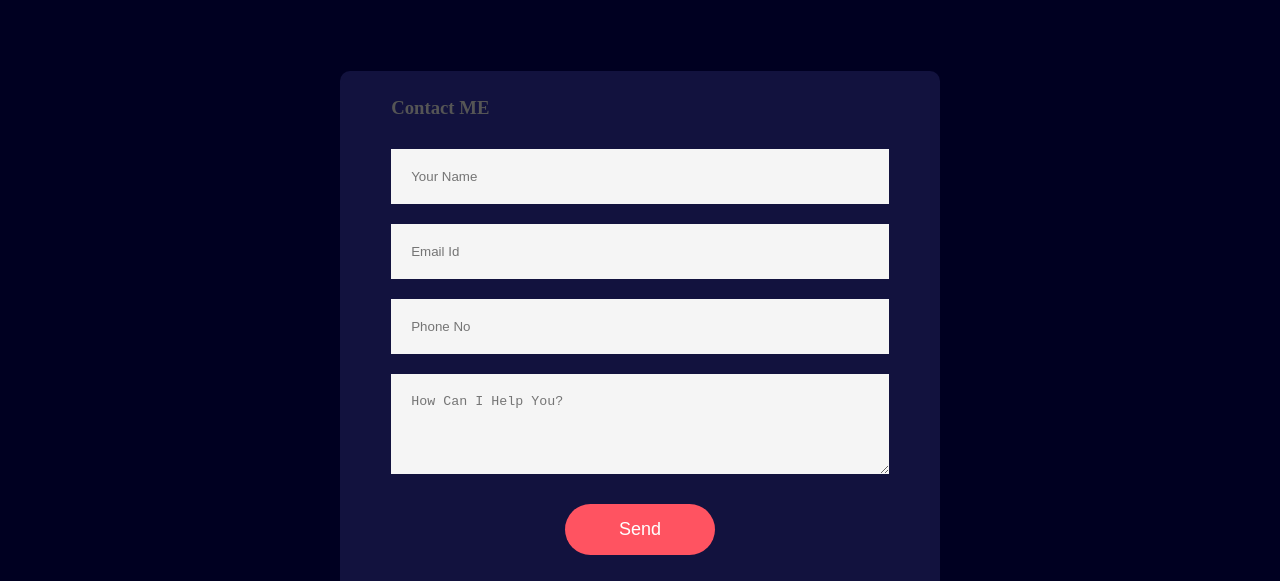
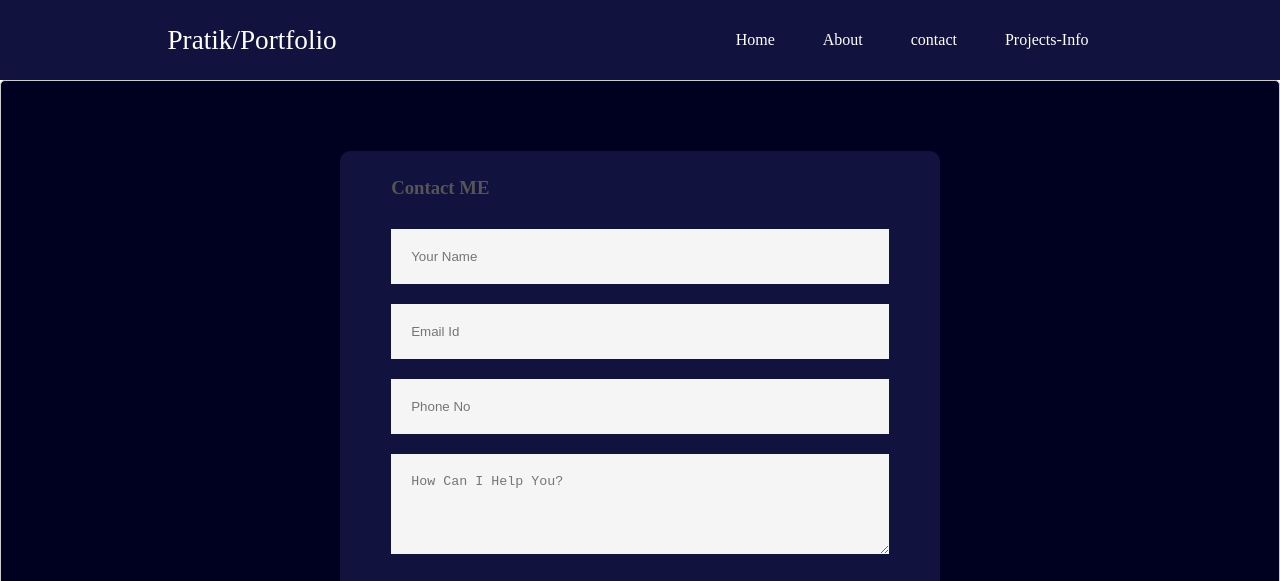
Before and after one commit to PratikBarguje/PratikBarguje, a plain HTML site: page contact.html in a window 1280 px wide. Shown: the top 581 px of the page. Drawn offline with Linux system fonts and the light colour scheme.

Commit message:
Update contact.html

```diff
--- a/contact.html
+++ b/contact.html
@@ -13,6 +13,36 @@
             padding: o;
             box-sizing: border-box;
         }
+        nav{
+        display: flex;
+        justify-content: space-around;
+        align-items: center;
+        height: 80px;
+        background-color: rgb(18, 18, 62);
+    }
+    nav ul{
+        display: flex;
+        justify-content: center;
+    }
+    nav ul li{
+        list-style: none;
+        margin: 24px;
+    }
+
+    nav ul li a{
+        text-decoration: none;
+        color: white;
+    }
+    nav ul li a:hover{
+        color: rgb(81, 81, 201);
+        font-size: 1.02rem;
+    }
+
+    .left{
+        font-size: 1.7rem;
+        color: white;
+    }
+
         .container{
             width: 100%;
             height: 100vh;
@@ -20,6 +50,8 @@
             display: flex;
             align-items: center;
             justify-content: center;
+            border: 1px solid #ccc;
+            border-radius: 5px;
         }
         form{
             background-color: rgb(18, 18, 62);
@@ -70,6 +102,22 @@
     </style>
  </head>
  <body>
+
+    <header>
+        <nav>
+            <div class="left">Pratik/Portfolio</div>
+            <div class="right">
+                <ul>
+                    <li><a href="/">Home</a></li>
+                    <li><a href="about.html">About</a></li>
+                    <li><a href="contact.html">contact</a></li>
+                    <li><a href="project.html">Projects-Info</a></li>
+                </ul>
+            </div>
+        </nav>
+        </header>
+
+
     <div class="container">
         <form onsubmit="sendEmail(); reset(); return false;">
         <h3>Contact ME</h3>
```
